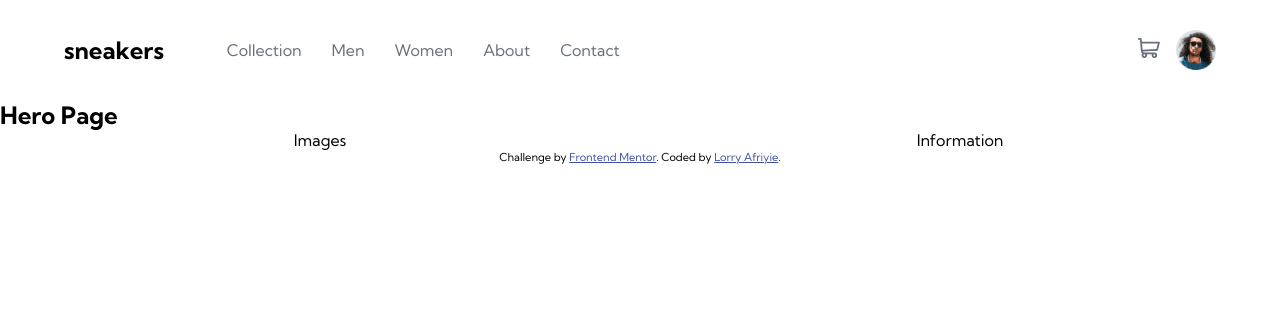
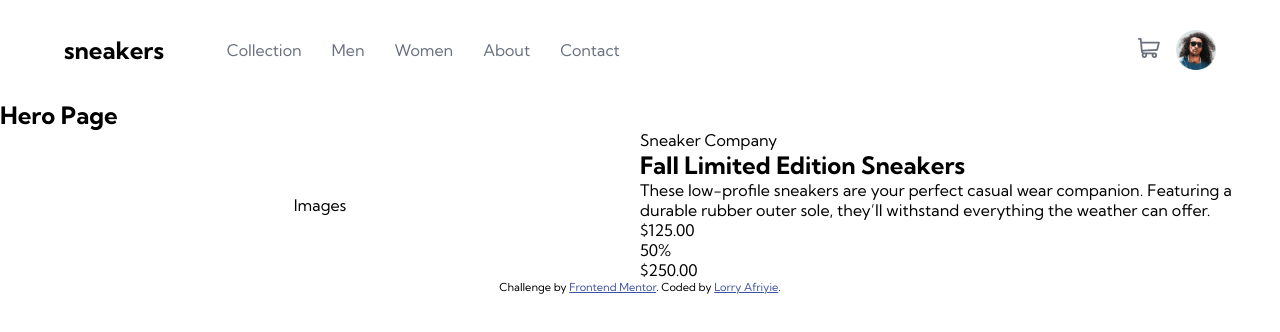
Before and after one commit to LorryAfriyie/ecommerce-product-page, a React (Vite) app: page / in a window 1280 px wide. Shown: the top 332 px of the page. Built offline with nearby package versions, Linux system fonts and the light colour scheme.

Commit message:
Product details
Adding product details.

```diff
--- a/src/components/ProductPage.tsx
+++ b/src/components/ProductPage.tsx
@@ -3,7 +3,27 @@ export function ProductPage() {
     <div className="product-page">
       <div className="product-page__grid">
         <div className="product-page__img-col">Images</div>
-        <div className="product-page__info-col">Information</div>
+
+        <div className="product-page__info-col">
+          <p className="product-page__company-name">Sneaker Company</p>
+          <h1 className="product-page__product-heading">
+            Fall Limited Edition Sneakers
+          </h1>
+
+          <p className="product-page__product-description">
+            These low-profile sneakers are your perfect casual wear companion.
+            Featuring a durable rubber outer sole, they’ll withstand everything
+            the weather can offer.
+          </p>
+
+          <div className="proudct-page__price-block">
+            <p className="product-page__discount-price">$125.00</p>
+
+            <p className="proudct-page__discount-percentage">50% </p>
+
+            <p className="product-page__original-price">$250.00</p>
+          </div>
+        </div>
       </div>
     </div>
   );
```
